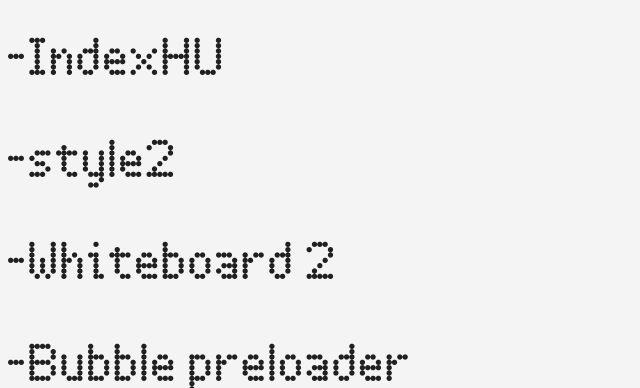
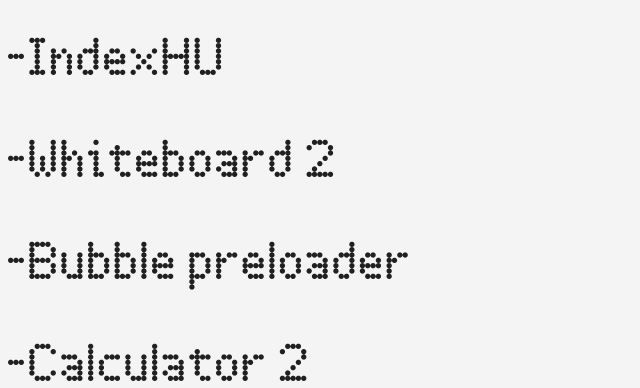
Before and after one commit to zeti1223/zeti1223.github.io, a plain HTML site: page Bozso.html in a window 1280 px wide. Shown: the part 730-1118 px from the top of the page, without its empty margins (0-640 px from the left). Drawn offline with Linux system fonts and the light colour scheme.

Commit message:
Update Bozso.html

```diff
--- a/Bozso.html
+++ b/Bozso.html
@@ -29,9 +29,6 @@
     <a href="indexHU.html">
       <p>IndexHU</p>
       </a>
-    <a href="index-s2.html">
-      <p>style2</p>
-      </a>
     <a href="Test/Whiteboard2.html">
       <p>Whiteboard 2</p>
       </a>
```
